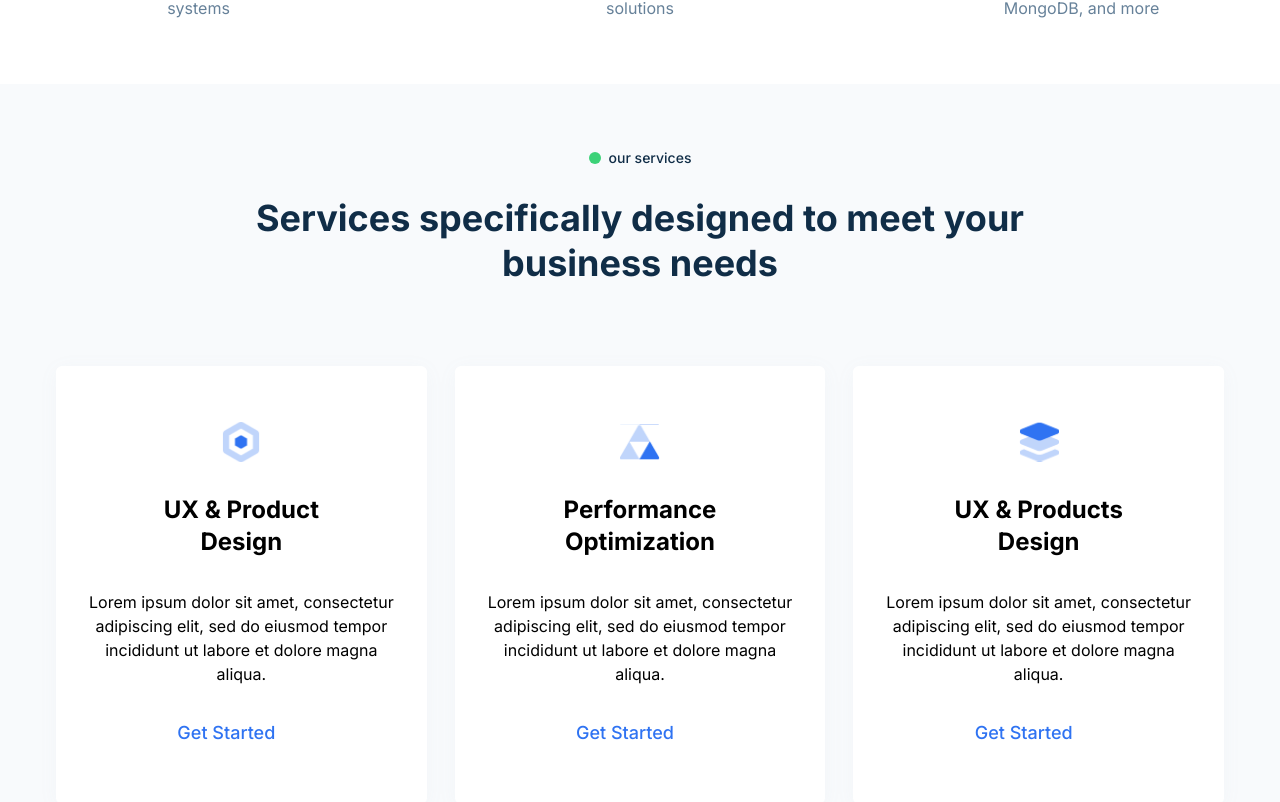
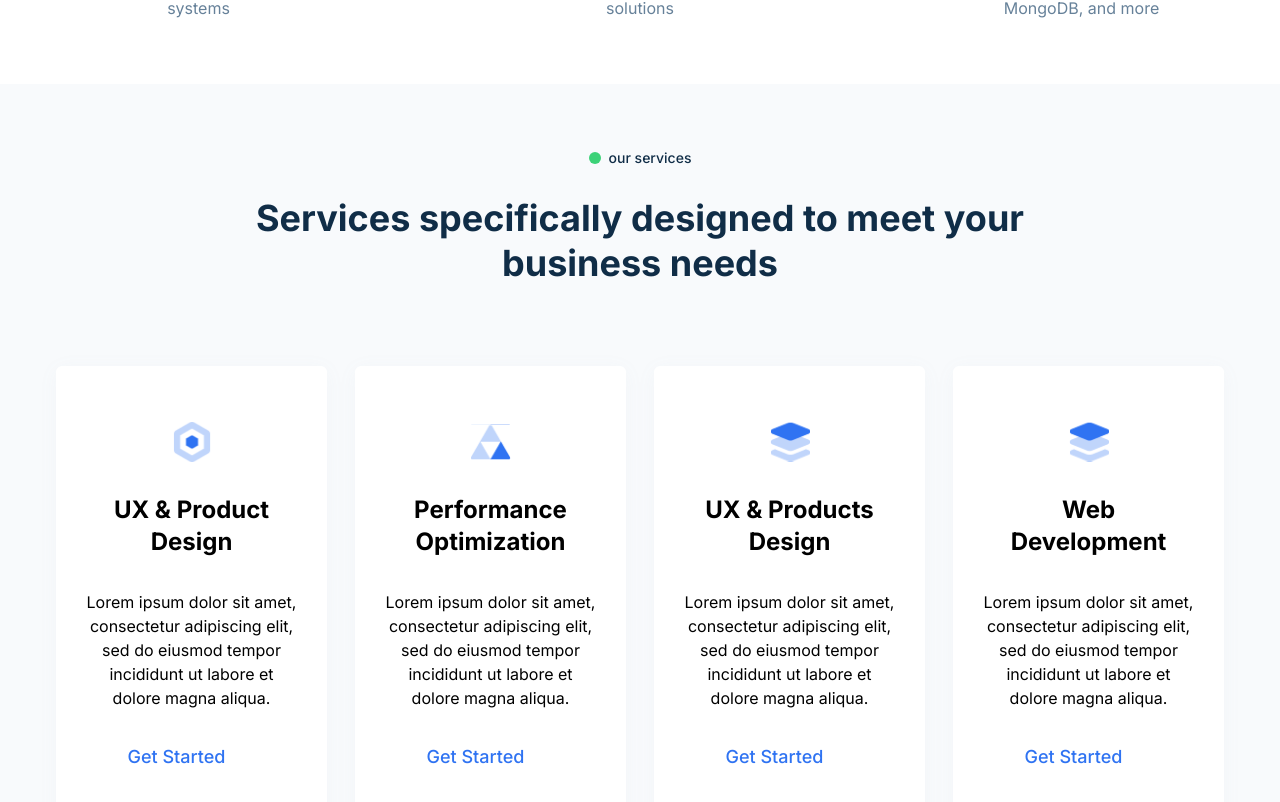
Before and after one commit to keshan200/KeshanDev-React, a React (Vite) app: page / in a window 1280 px wide. Shown: the part 984-1786 px from the top of the page. Built offline with nearby package versions, Linux system fonts and the light colour scheme; some icons are missing.

Commit message:
added service page

```diff
--- a/src/components/Home/Services/index.tsx
+++ b/src/components/Home/Services/index.tsx
@@ -23,7 +23,7 @@ const Services = () => {
           data-aos-duration='1000'>
           Services specifically designed to meet your business needs
         </h2>
-        <div className='grid md:grid-cols-12 sm:grid-cols-8 grid-cols-1 gap-7'>
+        <div className='grid md:grid-cols-16 sm:grid-cols-8 grid-cols-1 gap-7'>
           {Servicebox.map((item, index) => (
             <div
               key={index}
@@ -39,7 +39,7 @@ const Services = () => {
                 height={0}
                 className='w-10 h-10 bg-no-repeat inline-block bg-contain'
               />
-              <h3 className='max-w-44 mx-auto text-2xl font-bold'>
+              <h3 className='max-w-44 mx-auto text-2xl font-bold dark:text-white'>
                 {item.title}
               </h3>
               <p className='dark:text-white/50 text-base font-normal'>
--- a/src/data/data.tsx
+++ b/src/data/data.tsx
@@ -48,6 +48,12 @@ export const Servicebox = [
     {
         icon: '/images/services/ux-design-product_2.svg',
         title: 'UX & Products Design',
+        description: 'Lorem ipsum dolor sit amet, consectetur adipiscing elit, sed do eiusmod tempor incididunt ut labore et dolore magna aliqua.',
+    },
+
+      {
+        icon: '/images/services/ux-design-product_2.svg',
+        title: 'Web Development',
         description: 'Lorem ipsum dolor sit amet, consectetur adipiscing elit, sed do eiusmod tempor incididunt ut labore et dolore magna aliqua.',
     },
 ]
```
